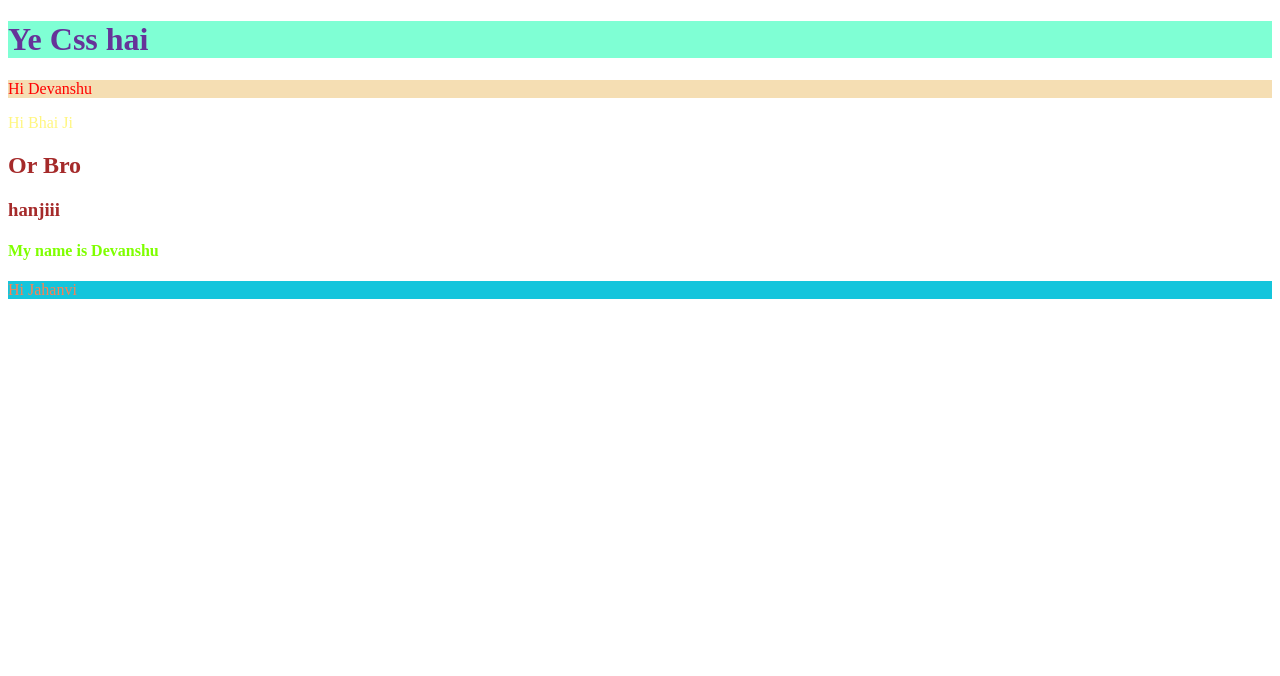
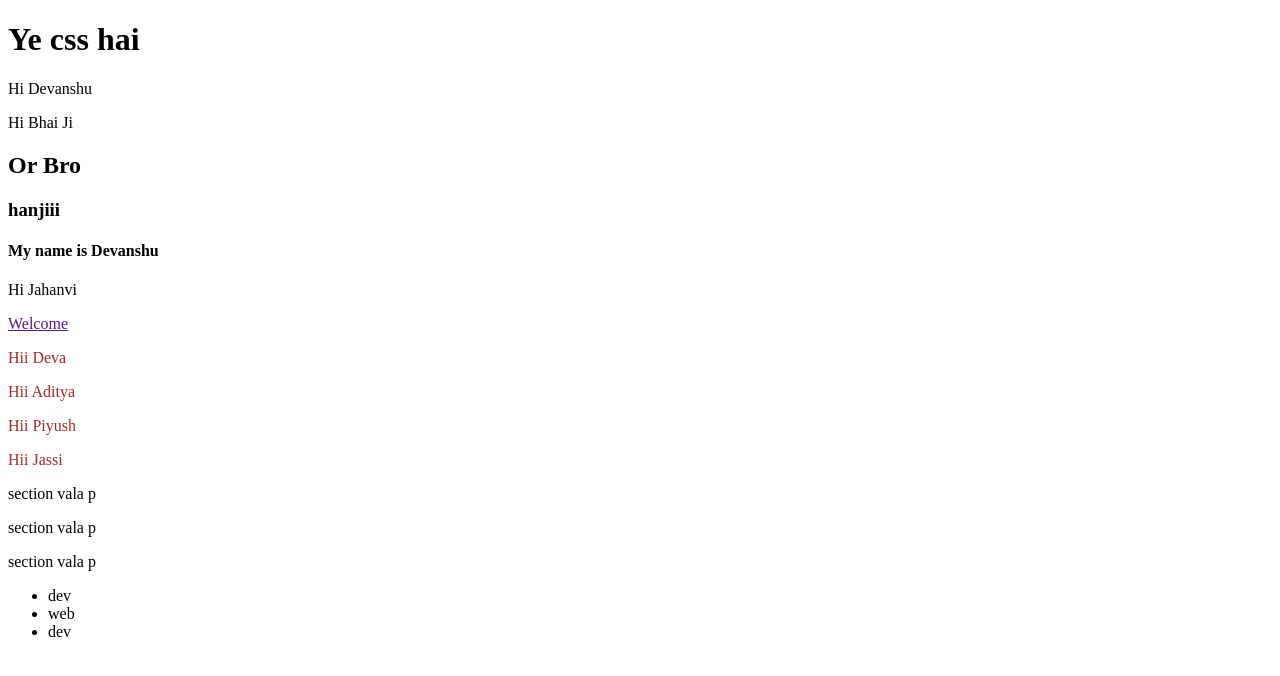
Before and after one commit to Devanshu-uu/Full_Stack_Web_Dev, a plain HTML site: page CSS/lecture 9/index.html in a window 1280 px wide. Drawn offline with Linux system fonts and the light colour scheme.

Commit message:
Add CSS selector combinators and pseudo-class examples
Update CSS selectors to demonstrate different combinator types (sibling ~, adjacent sibling +) and pseudo-class (:hover). Comment out previous basic selector examples and add corresponding HTML structure with test elements (div with multiple paragraphs, sections, and lists) for practicing selector matching.

```diff
--- a/CSS/lecture 9/index.css
+++ b/CSS/lecture 9/index.css
@@ -1,4 +1,4 @@
-span{
+/* span{
     color: rgb(255, 246, 127);
 }
 
@@ -15,4 +15,24 @@ h2, h3{
 
 *{
     color: blueviolet;
+} */
+/*
+div p {
+    color: yellow;
 }
+
+div >P{
+    color: gold;
+}
+
+a+p{
+    color: darkblue;
+} */
+
+a ~p{
+    color: brown;
+}
+
+h1:hover{
+    color: red ;
+}
--- a/CSS/lecture 9/index.html
+++ b/CSS/lecture 9/index.html
@@ -4,18 +4,19 @@
     <meta charset="UTF-8">
     <meta name="viewport" content="width=device-width, initial-scale=1.0">
     <title>CSS</title>
-    <!-- internal css -->
+    <!-- internal css
     <style>
         p{
             color: red;
             background-color: wheat;
         }
-    </style>
+    </style> -->
     <link rel="stylesheet" href="index.css">
 </head>
 <body>
     <!-- inline Css -->
-    <h1 style="color: rebeccapurple; background-color: aquamarine;">Ye Css hai</h1>
+    <!-- <h1 style="color: rebeccapurple; background-color: aquamarine;">Ye Css hai</h1> -->
+     <h1>Ye css hai </h1>
 
     <p>Hi Devanshu</p>
 
@@ -29,6 +30,27 @@
     <p id="unique">Hi Jahanvi</p>
 
 
+    <div>
+        <a href="">Welcome</a>
+        <p>Hii Deva</p>
+        <p>Hii Aditya</p>
+        <p>Hii Piyush</p>
+        <p>Hii Jassi</p>
+
+        <section>
+            <p>section vala p </p>
+            <p>section vala p </p>
+            <p>section vala p </p>
+        </section>
+    </div>
+
+    <ul>
+        <li>dev</li>
+        <li>web</li>
+        <li>dev</li>
+    </ul>
+
+
 
 </body>
 </html>
```
